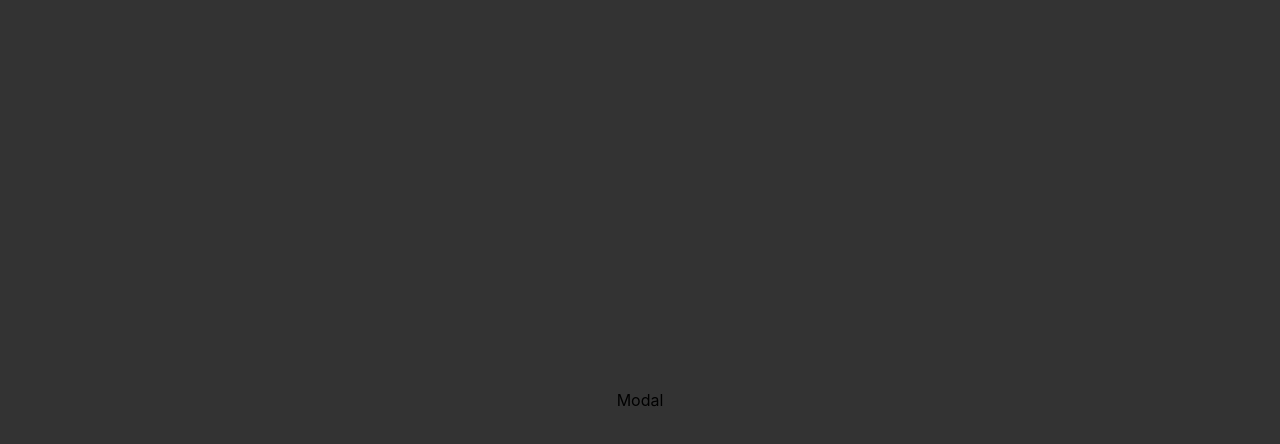
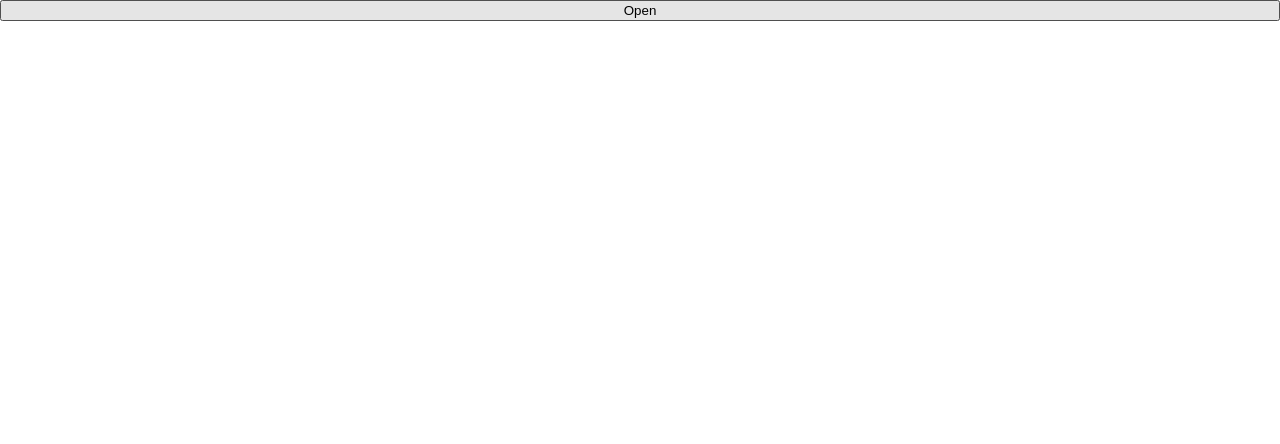
Before and after one commit to panchenko-kate/goit-react-hw-03-image-finder, a React (Create React App) app: page / in a window 1280 px wide. Shown: the top 444 px of the page. Built offline with nearby package versions, Linux system fonts and the light colour scheme.

Commit message:
added modal window opening

```diff
--- a/public/index.html
+++ b/public/index.html
@@ -60,6 +60,8 @@
   <body>
     <noscript>You need to enable JavaScript to run this app.</noscript>
     <div id="root"></div>
+
+    <div id="modal-root"></div>
     <!--
       This HTML file is a template.
       If you open it directly in the browser, you will see an empty page.
--- a/src/components/App.jsx
+++ b/src/components/App.jsx
@@ -8,17 +8,29 @@ export class App extends Component {
     showModal: false,
   }
 
+  // componentDidMount() {
+
+  // };
+
+  // componentDidUpdate(prevProps, prevState) {
+
+  // };
+
   toggleModal = () => {
     this.setState(({ showModal }) => ({
       showModal: !showModal,
     }))
-  }
+  };
 
   render() {
+    const { showModal } = this.state;
+
     return (
       <Application>
-        <Modal />
+        <button type='button' onClick={this.toggleModal}>Open</button>
+        {showModal &&
+        <Modal onClose={this.toggleModal} />}
       </Application>
     )
-  }
+  };
 };
--- a/src/components/Modal/Modal.jsx
+++ b/src/components/Modal/Modal.jsx
@@ -1,20 +1,36 @@
-import { Component } from "react";
+import React,{ Component } from "react";
 import { Overlay, ModalDiv } from './Modal.styled';
+import { createPortal } from 'react-dom';
+
+const modalRoot = document.querySelector('#modal-root')
 
 export default class Modal extends Component {
     componentDidMount() {
-        console.log('componentDidMount');
-    }
+        window.addEventListener('keydown', this.handleKeyDown);
+    };
 
     componentWillUnmount() {
-        console.log('componentWillUnmount')
-    }
+        window.removeEventListener('keydown', this.handleKeyDown);
+    };
+
+    handleKeyDown = e => {
+        if(e.code === 'Escape') {
+            this.props.onClose();
+        }
+    };
+
+    handleBackdropClick = e => {
+        if(e.currentTarget === e.target) {
+            this.props.onClose();
+        }
+    };
 
     render() {
-        return (
-            <Overlay>
+        return createPortal(
+            <Overlay onClick={this.handleBackdropClick}>
                 <ModalDiv>{this.props.children} Modal</ModalDiv>
-            </Overlay>
+            </Overlay>,
+            modalRoot,
         );
     }
-}
+};
--- a/src/components/Modal/Modal.styled.jsx
+++ b/src/components/Modal/Modal.styled.jsx
@@ -10,7 +10,7 @@ export const Overlay = styled.div`
     justify-content: center;
     align-items: center;
     background-color: rgba(0, 0, 0, 0.8);
-    z-index: 1200;
+    /* z-index: 1200; */
 `;
 
 export const ModalDiv = styled.div`
```
